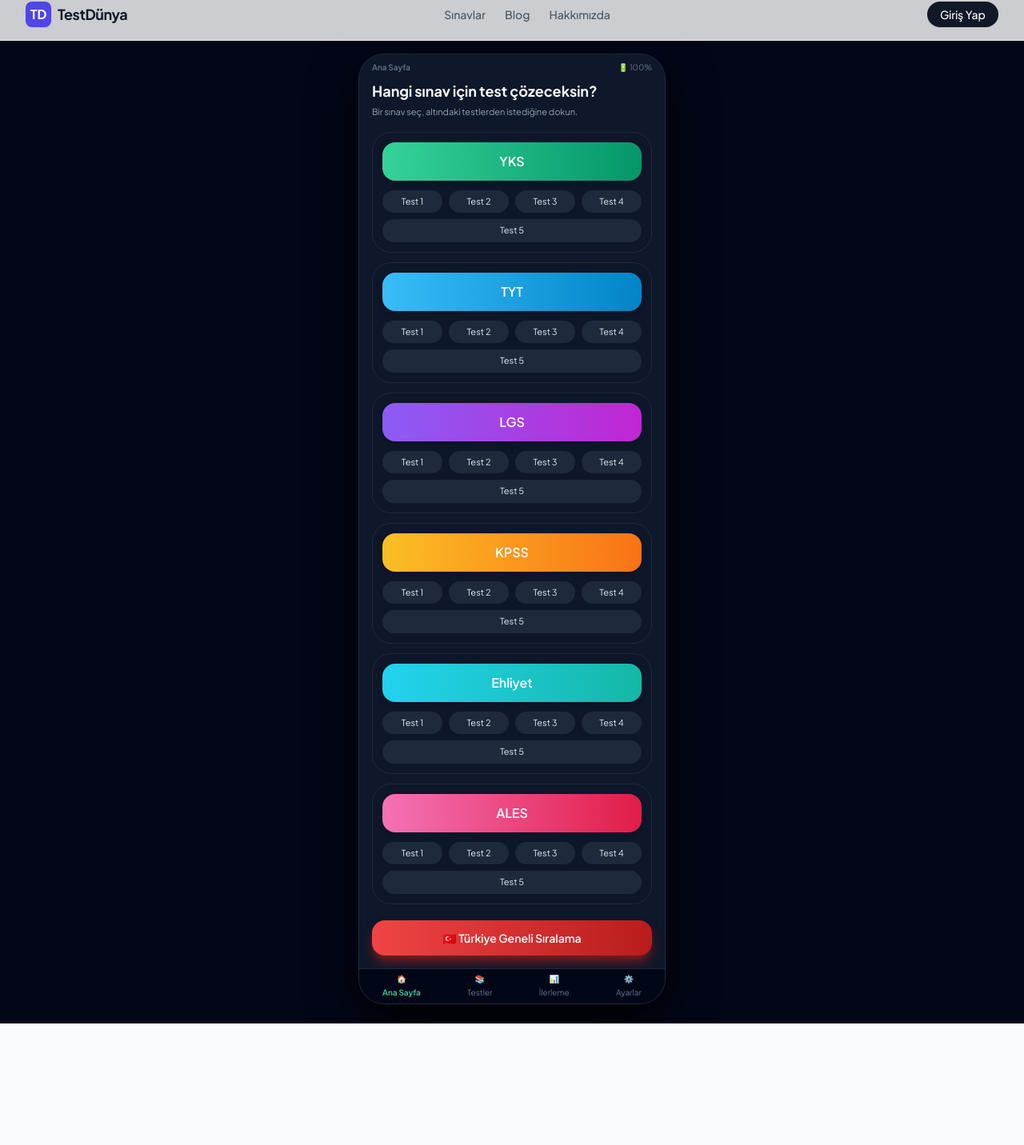
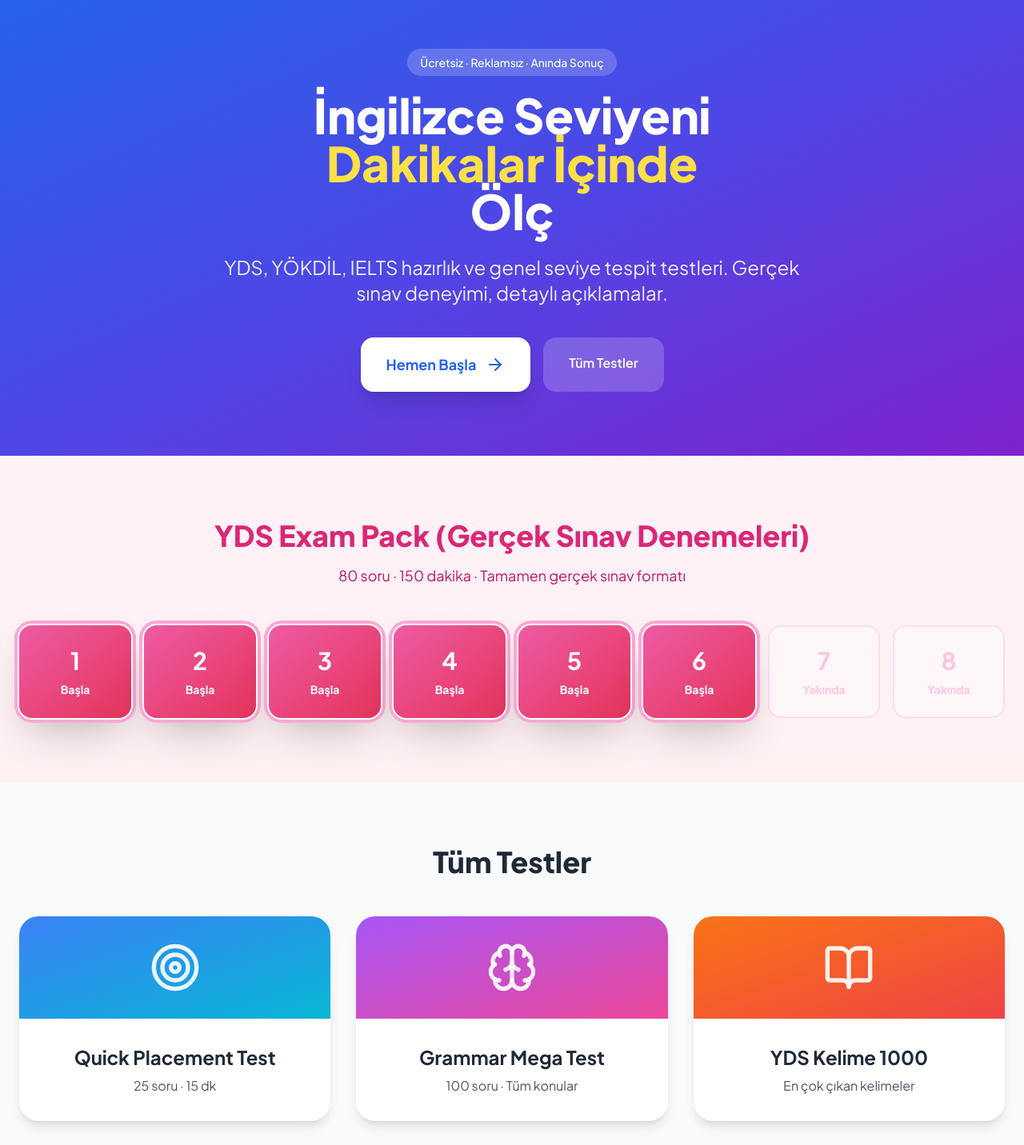
Before and after one commit to kuarkcoin/testdunya, a Next.js app: page / in a window 1280 px wide. Shown: the part 14-1446 px from the top of the page at 80% size. Before the commit the page ends 1294 px from the top, so only its background shows below. Built offline with nearby package versions, Linux system fonts and the light colour scheme.

Commit message:
Update page.tsx

```diff
--- a/app/page.tsx
+++ b/app/page.tsx
@@ -1,110 +1,165 @@
+// app/page.tsx
 'use client';
 
-import Link from 'next/link';
-import { Navbar } from './components/Navbar';
+import React from 'react';
+import { ArrowRight, Trophy, Brain, BookOpen, Target, Zap } from 'lucide-react';
 
-// Ana sınav butonları
-const EXAMS = [
-  { id: 'yks', label: 'YKS', colors: 'from-emerald-400 to-emerald-600' },
-  { id: 'tyt', label: 'TYT', colors: 'from-sky-400 to-sky-600' },
-  { id: 'lgs', label: 'LGS', colors: 'from-violet-500 to-fuchsia-600' },
-  { id: 'kpss', label: 'KPSS', colors: 'from-amber-400 to-orange-500' },
-  { id: 'ehliyet', label: 'Ehliyet', colors: 'from-cyan-400 to-teal-500' },
-  { id: 'ales', label: 'ALES', colors: 'from-pink-400 to-rose-600' },
-];
+// YDS Exam veri haritası (sonradan kolayca genişlet)
+const YDS_EXAMS = {
+  1: 'Test 1',
+  2: 'Test 2',
+  3: 'Test 3',
+  4: 'Test 4',
+  5: 'Test 5',
+  6: 'Test 6',
+  7: 'Test 7 (Yakında)',
+  8: 'Test 8 (Yakında)',
+} as const;
 
-const TESTS = [1, 2, 3, 4, 5];
+const availableExamNumbers = [1, 2, 3, 4, 5, 6]; // buraya ekleyerek test aç
 
-export default function HomePage() {
+export default function Home() {
+  const startTest = (slug: string) => {
+    const attemptId = `attempt-${Date.now()}-${Math.random().toString(36).substr(2, 9)}`;
+
+    if (slug.startsWith('yds-exam-')) {
+      const num = slug.replace('yds-exam-', '');
+      if (!availableExamNumbers.includes(Number(num))) {
+        alert('Bu test henüz hazır değil. Yakında geliyor!');
+        return;
+      }
+      sessionStorage.setItem('em_attempt_payload', JSON.stringify({
+        attemptId,
+        testSlug: slug,
+        test: { title: `YDS Gerçek Sınav - Test ${num} (80 Soru)`, duration: 150 },
+        // buraya sonra gerçek soruları ekleyeceğiz
+        questions: []
+      }));
+      window.location.href = `/quiz/${attemptId}`;
+      return;
+    }
+
+    // diğer testler sonra eklenecek
+    alert('Bu test geliştirme aşamasında');
+  };
+
   return (
-    <div className="min-h-screen bg-slate-950 text-slate-50 flex flex-col items-center">
-      {/* Üstte kendi Navbar'ın */}
-      <Navbar />
+    <>
+      {/* HERO */}
+      <section className="bg-gradient-to-br from-blue-600 via-indigo-600 to-purple-700 text-white py-20">
+        <div className="max-w-7xl mx-auto px-6 text-center">
+          <div className="mb-6">
+            <span className="bg-white/20 backdrop-blur-sm px-4 py-2 rounded-full text-sm font-medium">
+              Ücretsiz · Reklamsız · Anında Sonuç
+            </span>
+          </div>
+          <h1 className="text-5xl md:text-6xl font-black mb-6 leading-tight">
+            İngilizce Seviyeni
+            <span className="block text-yellow-300">Dakikalar İçinde</span>
+            Ölç
+          </h1>
+          <p className="text-xl md:text-2xl text-white/90 mb-10 max-w-3xl mx-auto">
+            YDS, YÖKDİL, IELTS hazırlık ve genel seviye tespit testleri. Gerçek sınav deneyimi, detaylı açıklamalar.
+          </p>
+          <div className="flex flex-col sm:flex-row gap-4 justify-center">
+            <button
+              onClick={() => startTest('quick-placement')}
+              className="group bg-white text-blue-600 px-8 py-5 rounded-2xl font-bold text-lg flex items-center gap-3 hover:scale-105 transition-all shadow-xl"
+            >
+              Hemen Başla <ArrowRight className="group-hover:translate-x-1 transition" />
+            </button>
+            <a href="#all-tests" className="bg-white/20 backdrop-blur px-8 py-5 rounded-2xl font-semibold hover:bg-white/30 transition">
+              Tüm Testler
+            </a>
+          </div>
+        </div>
+      </section>
 
-      {/* Ortada telefon ekranı gibi kart */}
-      <div className="mt-4 mb-6 w-full max-w-sm rounded-[32px] bg-slate-900 border border-slate-800 shadow-[0_25px_60px_rgba(0,0,0,0.9)] overflow-hidden flex flex-col">
-        {/* Status bar hissi */}
-        <div className="h-6 flex items-center justify-between px-4 pt-2 text-[10px] text-slate-500">
-          <span className="font-semibold">Ana Sayfa</span>
-          <span>🔋 100%</span>
+      {/* YDS EXAM PACK - Öne Çıkan */}
+      <section className="py-20 bg-gradient-to-b from-pink-50 to-rose-50" id="all-tests">
+        <div className="max-w-7xl mx-auto px-6">
+          <div className="text-center mb-12">
+            <h2 className="text-4xl font-black text-pink-600 mb-4 flex items-center justify-center gap-3">
+              YDS Exam Pack (Gerçek Sınav Denemeleri)
+            </h2>
+            <p className="text-pink-700 text-lg">80 soru · 150 dakika · Tamamen gerçek sınav formatı</p>
+          </div>
+
+          <div className="grid grid-cols-2 sm:grid-cols-4 lg:grid-cols-8 gap-4">
+            {Object.entries(YDS_EXAMS).map(([num, title]) => {
+              const isActive = availableExamNumbers.includes(Number(num));
+              return (
+                <button
+                  key={num}
+                  onClick={() => startTest(`yds-exam-${num}`)}
+                  disabled={!isActive}
+                  className={`relative overflow-hidden rounded-2xl p-6 text-center font-bold text-lg transition-all transform hover:scale-105 active:scale-95
+                    ${isActive
+                      ? 'bg-gradient-to-br from-pink-500 to-rose-600 text-white shadow-2xl ring-4 ring-pink-300 ring-offset-2'
+                      : 'bg-white/70 text-pink-300 border-2 border-pink-200 cursor-not-allowed opacity-60'
+                    }`}
+                >
+                  <div className="text-3xl mb-2">{num}</div>
+                  <div className="text-sm">{isActive ? 'Başla' : 'Yakında'}</div>
+                  {isActive && <div className="absolute inset-0 bg-white/10 -z-10 animate-pulse"></div>}
+                </button>
+              );
+            })}
+          </div>
         </div>
+      </section>
 
-        {/* İçerik */}
-        <main className="flex-1 px-4 pb-4 pt-2 space-y-4 no-scrollbar overflow-y-auto">
-          {/* Küçük başlık */}
-          <section className="mb-2">
-            <h1 className="text-lg font-bold text-slate-50">
-              Hangi sınav için test çözeceksin?
-            </h1>
-            <p className="text-[11px] text-slate-400 mt-1">
-              Bir sınav seç, altındaki testlerden istediğine dokun.
-            </p>
-          </section>
+      {/* DİĞER TESTLER GRID */}
+      <section className="py-20 bg-gray-50">
+        <div className="max-w-7xl mx-auto px-6">
+          <h2 className="text-4xl font-black text-center mb-12 text-gray-800">Tüm Testler</h2>
 
-          {/* Sınav kartları */}
-          <section className="space-y-3">
-            {EXAMS.map((exam) => (
+          <div className="grid grid-cols-1 md:grid-cols-2 lg:grid-cols-3 gap-8">
+            {[
+              { title: 'Quick Placement Test', desc: '25 soru · 15 dk', color: 'from-blue-500 to-cyan-500', icon: Target },
+              { title: 'Grammar Mega Test', desc: '100 soru · Tüm konular', color: 'from-purple-500 to-pink-500', icon: Brain },
+              { title: 'YDS Kelime 1000', desc: 'En çok çıkan kelimeler', color: 'from-orange-500 to-red-500', icon: BookOpen },
+              { title: 'YDS Reading', desc: '40 soru · 10 paragraf', color: 'from-green-500 to-emerald-600', icon: BookOpen },
+              { title: 'YDS Grammar 100', desc: 'En zor gramer soruları', color: 'from-indigo-500 to-blue-600', icon: Brain },
+              { title: 'Phrasal Verbs 340', desc: 'YDS için şart', color: 'from-teal-500 to-cyan-600', icon: Zap },
+            ].map((test, i) => (
               <div
-                key={exam.id}
-                className="rounded-3xl bg-slate-900/90 border border-slate-800 p-3"
+                key={i}
+                onClick={() => startTest(test.title.toLowerCase().replace(/ /g, '-'))}
+                className="group cursor-pointer bg-white rounded-3xl shadow-lg hover:shadow-2xl transition-all overflow-hidden"
               >
-                {/* Büyük gradient buton */}
-                <Link
-                  href={`/exam/${exam.id}`}
-                  className={`block w-full rounded-2xl bg-gradient-to-r ${exam.colors}
-                    py-3 px-4 text-center text-base font-semibold shadow-md active:scale-95 transition-transform`}
-                >
-                  {exam.label}
-                </Link>
-
-                {/* Altında Test 1–5 küçük butonlar */}
-                <div className="mt-3 flex flex-wrap gap-2">
-                  {TESTS.map((n) => (
-                    <Link
-                      key={n}
-                      href={`/test/${exam.id}-test-${n}`}
-                      className="flex-1 min-w-[70px] rounded-full bg-slate-800 text-[11px] text-slate-200 text-center py-1.5 px-2 active:scale-95 transition-transform"
-                    >
-                      Test {n}
-                    </Link>
-                  ))}
+                <div className={`h-32 bg-gradient-to-br ${test.color} p-8 flex items-center justify-center`}>
+                  <test.icon className="w-16 h-16 text-white/90" />
+                </div>
+                <div className="p-8 text-center">
+                  <h3 className="text-2xl font-bold text-gray-800 mb-2 group-hover:text-blue-600 transition">
+                    {test.title}
+                  </h3>
+                  <p className="text-gray-600">{test.desc}</p>
                 </div>
               </div>
             ))}
-          </section>
+          </div>
 
-          {/* Türkiye geneli geniş buton */}
-          <section className="pt-1">
-            <Link
-              href="/turkiye-geneli"
-              className="block w-full rounded-2xl bg-gradient-to-r from-red-500 to-red-700
-                py-3 text-sm font-semibold text-center shadow-lg shadow-red-900 active:scale-95 transition-transform"
+          <div className="mt-20 text-center">
+            <a
+              href="/race"
+              className="inline-flex items-center gap-4 bg-gradient-to-r from-red-600 to-rose-600 text-white px-12 py-8 rounded-full text-3xl font-black shadow-2xl hover:scale-105 transition-all"
             >
-              🇹🇷 Türkiye Geneli Sıralama
-            </Link>
-          </section>
-        </main>
+              Global Race Mode <Trophy className="w-12 h-12" />
+            </a>
+          </div>
+        </div>
+      </section>
 
-        {/* Alt tab bar */}
-        <nav className="h-11 border-t border-slate-800 bg-slate-950/90 flex items-center justify-around text-[10px] text-slate-500">
-          <button className="flex flex-col items-center gap-0.5 text-emerald-400">
-            <span>🏠</span>
-            <span className="font-semibold">Ana Sayfa</span>
-          </button>
-          <button className="flex flex-col items-center gap-0.5">
-            <span>📚</span>
-            <span>Testler</span>
-          </button>
-          <button className="flex flex-col items-center gap-0.5">
-            <span>📊</span>
-            <span>İlerleme</span>
-          </button>
-          <button className="flex flex-col items-center gap-0.5">
-            <span>⚙️</span>
-            <span>Ayarlar</span>
-          </button>
-        </nav>
-      </div>
-    </div>
+      {/* FOOTER */}
+      <footer className="bg-gray-900 text-white py-16">
+        <div className="max-w-7xl mx-auto px-6 text-center">
+          <h3 className="text-3xl font-black mb-4">EnglishMeter 2025</h3>
+          <p className="text-gray-400 text-lg">Türkiye'nin en çok kullanılan ücretsiz YDS & seviye tespit platformu</p>
+          <p className="mt-8 text-sm text-gray-500">Tüm hakları saklıdır © 2025</p>
+        </div>
+      </footer>
+    </>
   );
 }
```
